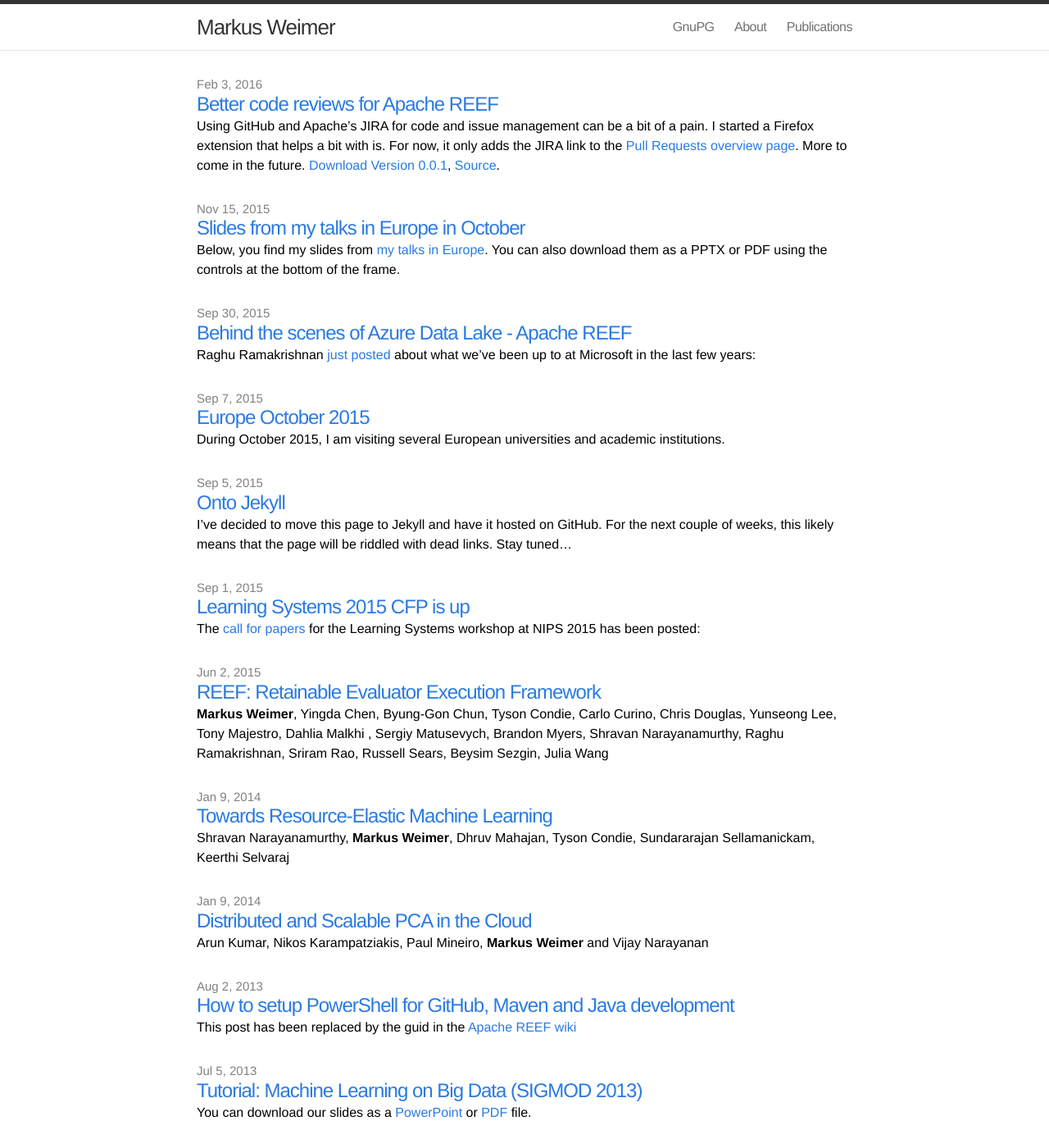
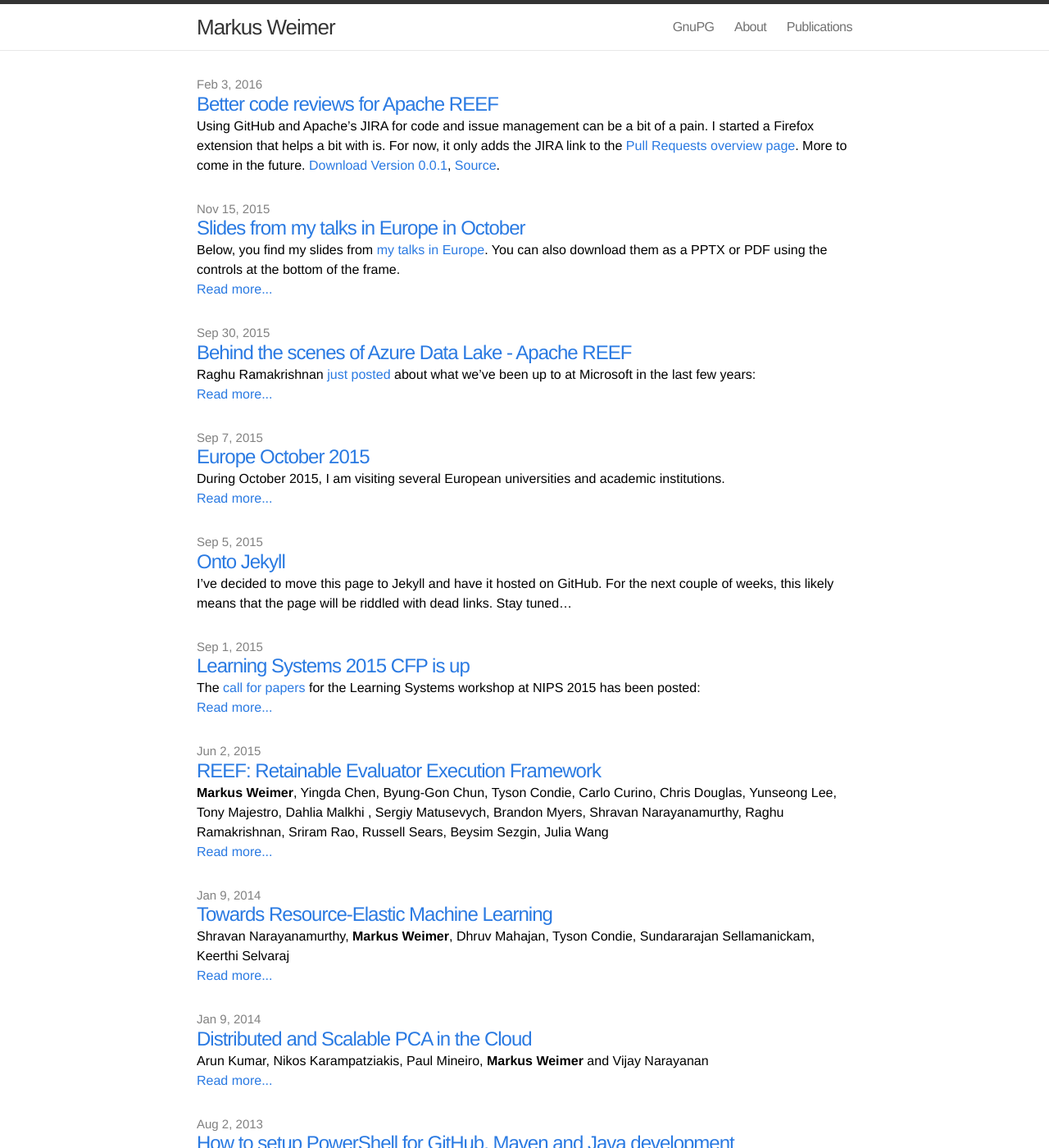
Before and after one commit to markusweimer/markusweimer.github.io, a Jekyll site: the page built from index.html, in a window 1280 px wide and 1400 px high. Shown: the whole window at 82% size. Built offline with Jekyll 4.4.1, drawn with Linux system fonts in a browser that asks for light colours; some of the changed text lies outside the part shown.

Commit message:
Added the automatic generation of a Read more link

```diff
--- a/index.html
+++ b/index.html
@@ -6,9 +6,18 @@
   <ul class="posts">
     {% for post in site.posts %}
     <li>
-      <span class="post-date">{{ post.date | date: "%b %-d, %Y" }}</span>
-      <a class="post-link" href="{{ post.url | prepend: site.baseurl }}">{{ post.title }}</a>
-      {{ post.excerpt }}
+        <span class="post-date">{{ post.date | date: "%b %-d, %Y" }}</span>
+        <a class="post-link" href="{{ post.url | prepend: site.baseurl }}">{{ post.title }}</a>
+        {{ post.excerpt }}
+        {% capture content_words %}
+            {{ post.content | number_of_words }}
+        {% endcapture %}
+        {% capture excerpt_words %}
+            {{ post.excerpt | number_of_words }}
+        {% endcapture %}
+        {% if excerpt_words != content_words %}
+            <a href="{{ post.url }}">Read more...</a>
+        {% endif %}
     </li>
   {% endfor %}
 </ul>
```
